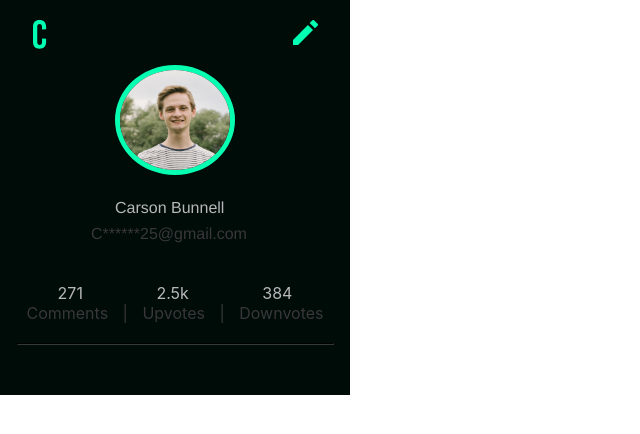
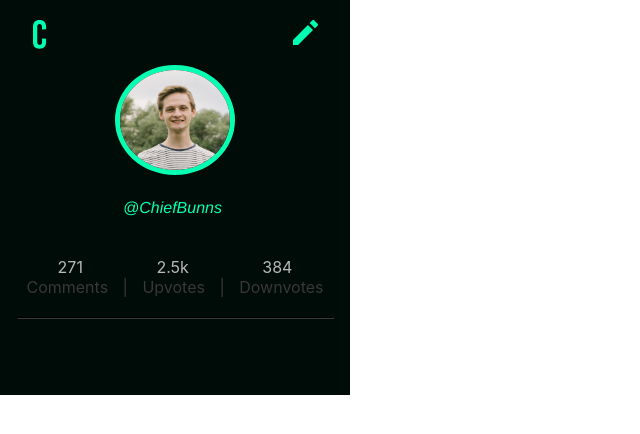
Before and after one commit to chiefbunns/Chatter, a React (Create React App) app: page /profile in a window 1280 px wide. Shown: the top 434 px of the page, without its empty margins (0-640 px from the left). Built offline with nearby package versions, Linux system fonts and the light colour scheme.

Commit message:
Minor Profile Changes

```diff
--- a/src/css/Login.css
+++ b/src/css/Login.css
@@ -19,7 +19,7 @@
   border: none;
   border-bottom: 3px solid #00ffb2;
   background: none;
-  color: #00ffb2;
+  color: #F7FFFC;
   font-family: Helvetica, sans-serif;
   font-size: 20px;
 }
@@ -28,7 +28,7 @@
   font-family: Helvetica, sans-serif;
   font-style: oblique;
   font-size: 20px;
-  color: #00ffb2;
+  color: #393F3D;
 }
 
 .password-input {
@@ -38,7 +38,7 @@
   border: none;
   border-bottom: 3px solid #00ffb2;
   background: none;
-  color: #00ffb2;
+  color: #F7FFFC;
   font-family: Helvetica, sans-serif;
   font-size: 20px;
 }
@@ -47,7 +47,7 @@
   font-family: Helvetica, sans-serif;
   font-style: oblique;
   font-size: 20px;
-  color: #00ffb2;
+  color: #393F3D;
 }
 
 .login-btn-container {
--- a/src/css/Profile.css
+++ b/src/css/Profile.css
@@ -32,14 +32,9 @@
 .profile-name {
   margin-top: 20px;
   font-family: Helvetica, sans-serif;
-  color: #b8b8ba;
-}
-
-.title {
-  margin-top: 8px;
-  font-family: Helvetica, sans-serif;
-  color: #38373a;
-  margin-right: 12px;
+  color: #07ffb2;
+  margin-left: 8px;
+  font-style: italic;
 }
 
 .stats {
--- a/src/css/profile-edit.css
+++ b/src/css/profile-edit.css
@@ -31,7 +31,9 @@
   }
 
 .edit-profile {
-    color: #F7FFFC;
+  font-family: Helvetica, sans-serif;
+  color: #F7FFFC;
+
 }
 
 .edit-name{
@@ -46,11 +48,12 @@
     text-align: center;
     padding: 5px;
     border: none;
-    border-bottom: 1px solid #38373a;
+    border-bottom: 1px solid #07ffb2;
+    margin-left: 40px;
     background: none;
     color: #F7FFFC;
     font-family: Helvetica, sans-serif;
     font-size: 12px;
-    margin-top: 10px;
-
+    margin-top: 20px;
+    font-style: italic;
 }
--- a/src/pages/Profile-edit.js
+++ b/src/pages/Profile-edit.js
@@ -52,11 +52,8 @@ this.setState({
           <img src={profile} alt="Profile" className="profile" />
         </div>
         <form onSubmit={this.onSubmit}>
-        <div className="edit-name">NAME</div>
         <input className="input" placeholder="Edit Display Name" value={this.state.name} onChange={this.onChangeName}  />
-        <div className="edit-name">EMAIL</div>
         <input className="input" placeholder="Edit Email Address" value={this.state.email} onChange={this.onChangeEmail}/>
-        <div className="edit-name">PASSWORD</div>
         <input type ="password" className="input" placeholder="Change Password" value={this.state.password} onChange={this.onChangePassword}/>
         {/* <button type="submit" value="Update Profile Information">Submit</button> */}
         </form>
--- a/src/pages/Profile.js
+++ b/src/pages/Profile.js
@@ -8,9 +8,8 @@ class Profile extends Component {
       <div className="app">
         <div>
           <img src={profile} alt="Profile" className="profile" />
-          <div className="profile-name">Carson Bunnell</div>
+          <div className="profile-name">@ChiefBunns</div>
         </div>
-        <div className="title">C******25@gmail.com</div>
         <div className="stats">271 2.5k 384</div>
         <div className="stats2">Comments | Upvotes | Downvotes</div>
 
```
Also changed, not shown: 1 other file (tests, documents, lock files or other folders).
